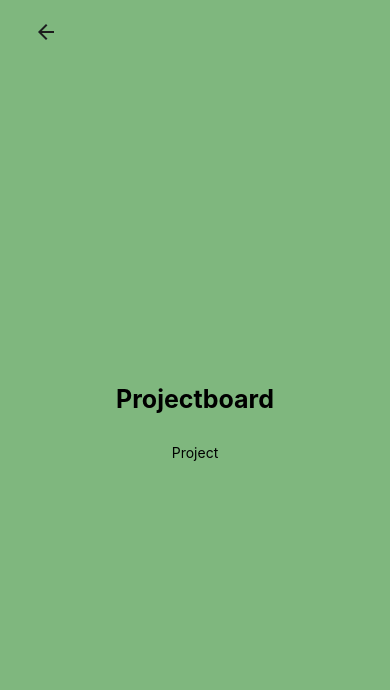
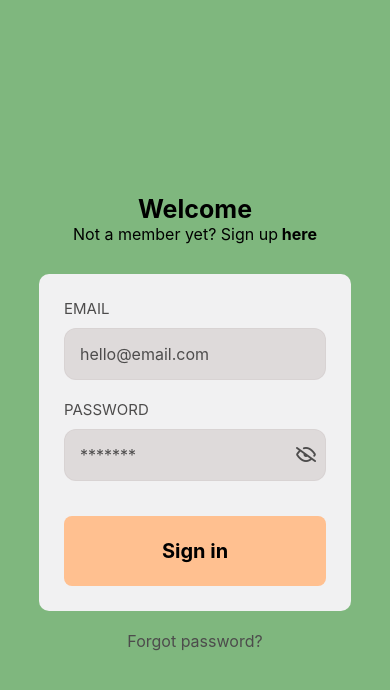
Before and after one commit to SofieRydmark/technigo-final-project, a React Native app in the folder frontend/: screen /ProjectBoard in a window 390 px wide. Shown: the top 690 px of the page. Built offline with nearby package versions, Linux system fonts and the light colour scheme.

Commit message:
update projectboard

```diff
--- a/frontend/app/screens/ProjectBoard.js
+++ b/frontend/app/screens/ProjectBoard.js
@@ -1,20 +1,45 @@
-import React, { useState } from 'react'
+import React, { useEffect } from 'react'
+import { useSelector } from 'react-redux'
+import { useDispatch } from 'react-redux'
 import { View, ScrollView, Text, StyleSheet, TouchableOpacity } from 'react-native'
 
 import colors from '../config/colors'
+import user from '../reducers/user'
 
 const ProjectBoard = ({ navigation }) => {
+  const accessToken = useSelector((store) => store.user.accessToken)
+  const email = useSelector((store) => store.user.email)
+  const dispatch = useDispatch()
+
+  const logout = () => {
+    console.log('logged out')
+    dispatch(user.actions.setEmail(null))
+    dispatch(user.actions.setAccessToken(null))
+  }
+
+  console.log('accesstoken null', accessToken)
+
+  useEffect(() => {
+    if (!accessToken) {
+      navigation.navigate('SignIn')
+    }
+  }, [accessToken])
+
   return (
     <ScrollView contentContainerStyle={styles.background}>
-      <View style={styles.header}>
-        <Text style={styles.headerH1}>Projectboard</Text>
-      </View>
-      <TouchableOpacity
-        onPress={() => navigation.navigate('SingleProject')}
-        style=''
-        title='Project X'>
-        <Text>Project</Text>
-      </TouchableOpacity>
+      {accessToken && (
+        <>
+          <View style={styles.header}>
+            <Text style={styles.headerH1}>Hello {email}, this is your projectboard</Text>
+          </View>
+          <TouchableOpacity onPress={() => navigation.navigate('SingleProject')}>
+            <Text>Project</Text>
+          </TouchableOpacity>
+          <TouchableOpacity onPress={logout}>
+            <Text>Sign out</Text>
+          </TouchableOpacity>
+        </>
+      )}
     </ScrollView>
   )
 }
```
